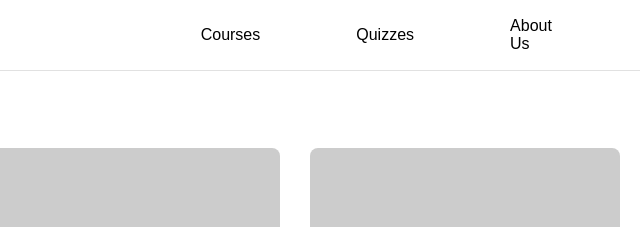
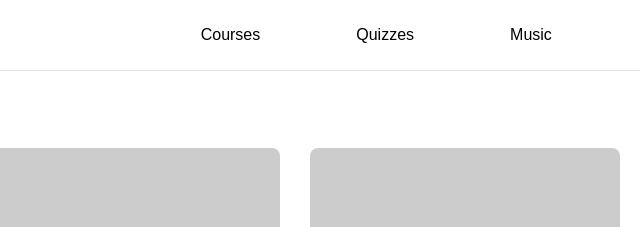
Before and after one commit to linnxyz/FED_S10269479C_LinnThitAung_Assg1_website, a plain HTML site: page resources/resources.html in a window 1280 px wide. Shown: the top 227 px of the page, 640-1280 px from the left. Drawn offline with Linux system fonts and the light colour scheme; placeholder pictures from the web are drawn by us; a web font is replaced by a local one.

Commit message:
Fixed some pages

```diff
--- a/resources/resources.html
+++ b/resources/resources.html
@@ -13,7 +13,7 @@
         <div class="nav-btn">
             <a href="#">Courses</a>
             <a href="#">Quizzes</a>
-            <a href="#">About Us</a>
+            <a href="../music/music.html">Music</a>
             <a href="#">Credits</a>
         </div>
     </nav>
```
